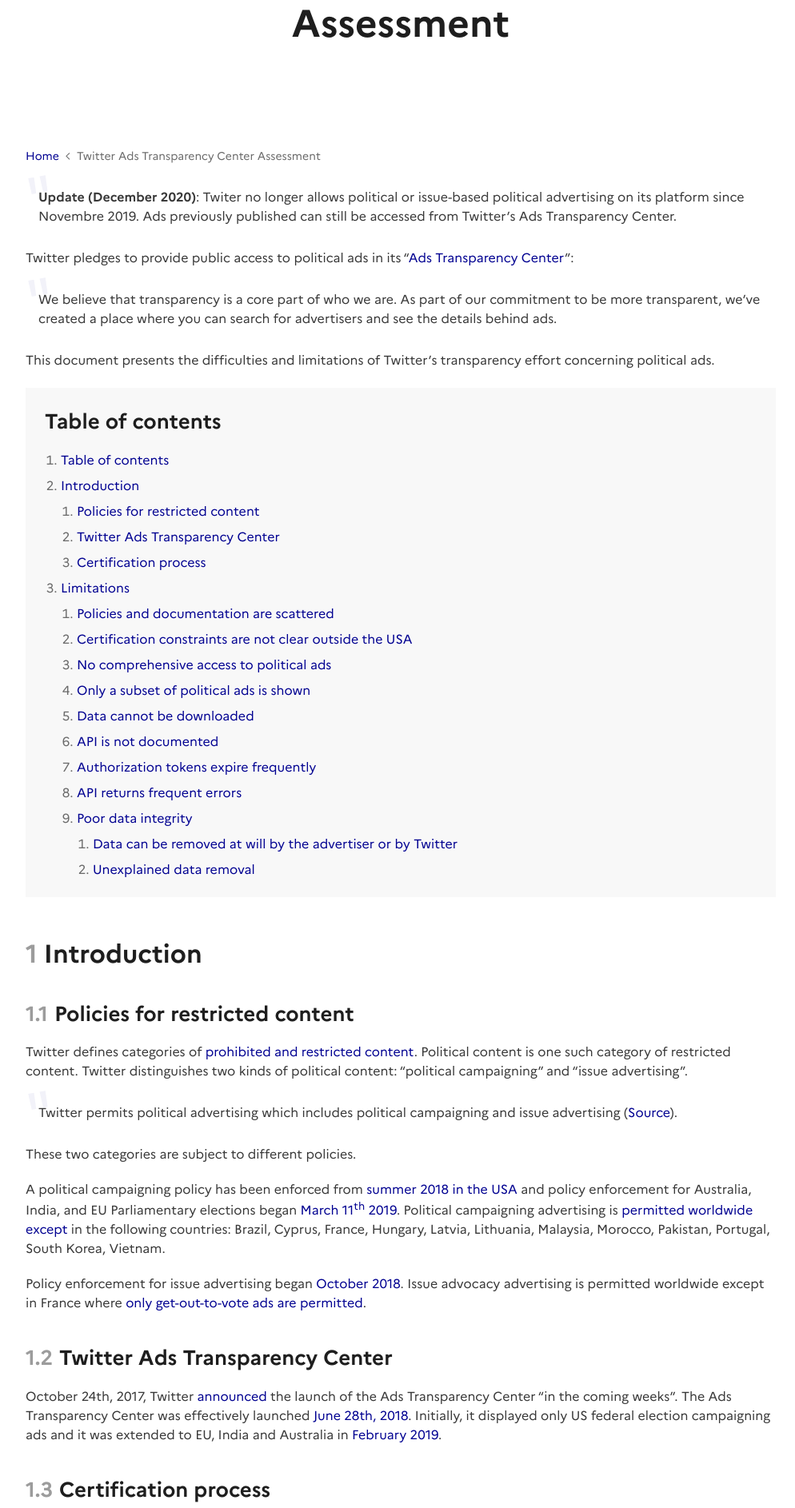
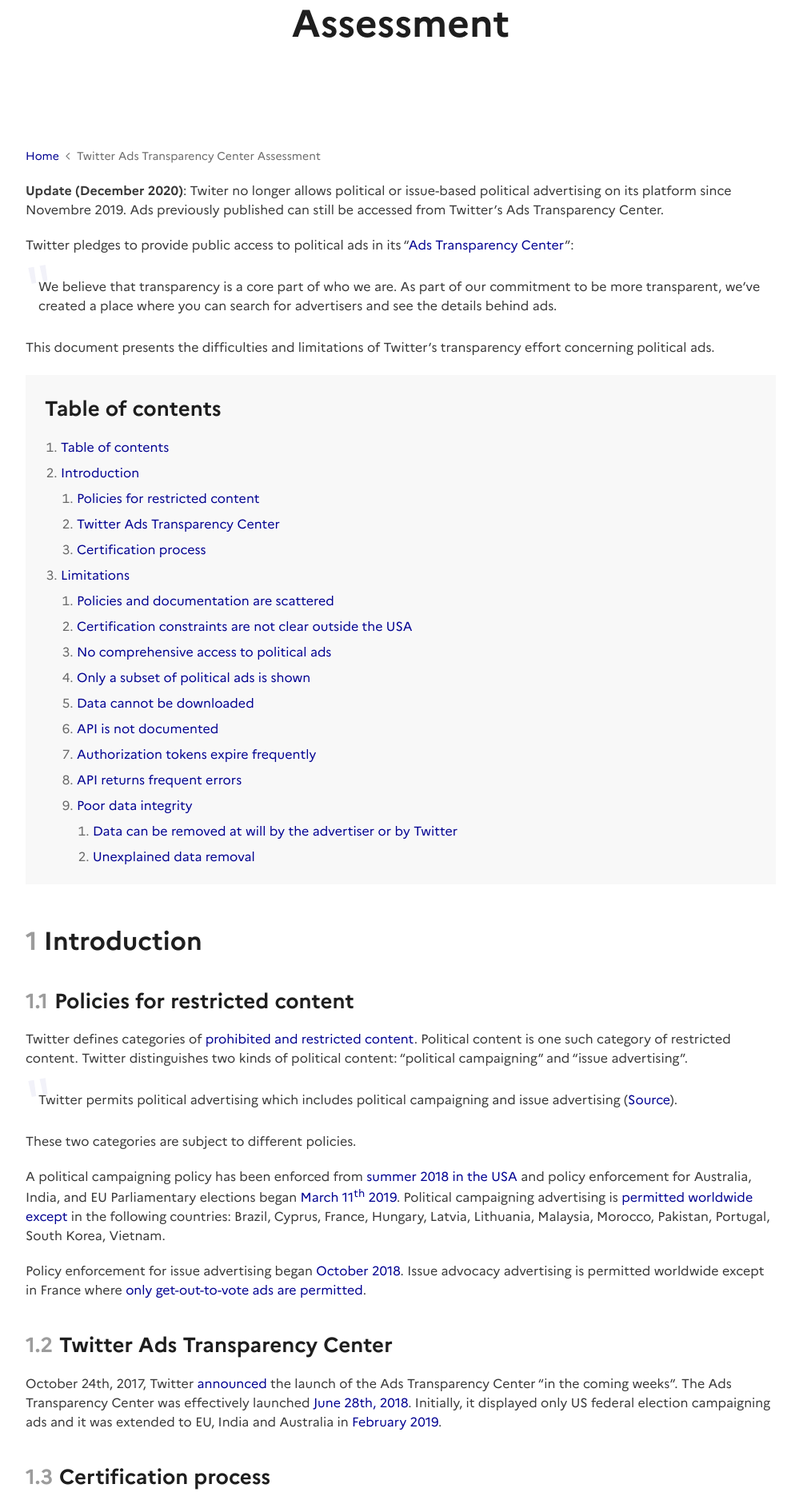
Before and after one commit to ambanum/disinfo.quaidorsay.fr, a Jekyll site: the page built from _pages/en/twitter-ads-transparency-center-assessment.md, in a window 1280 px wide. Shown: the part 338-2224 px from the top of the page at 80% size, without its empty margins (139-1133 px from the left). Built offline with Jekyll 4.4.1, drawn with Linux system fonts in a browser that asks for light colours; comment, search, counter and statistics services are not loaded.

Commit message:
Remove blockquote on update msg

```diff
--- a/_pages/en/twitter-ads-transparency-center-assessment.md
+++ b/_pages/en/twitter-ads-transparency-center-assessment.md
@@ -12,7 +12,7 @@
 
 {% include breadcrumb.html %}
 
-> **Update (December 2020)**: Twiter no longer allows political or issue-based political advertising on its platform since Novembre 2019. Ads previously published can still be accessed from Twitter's Ads Transparency Center.
+**Update (December 2020)**: Twiter no longer allows political or issue-based political advertising on its platform since Novembre 2019. Ads previously published can still be accessed from Twitter's Ads Transparency Center.
 
 Twitter pledges to provide public access to political ads in its “[Ads Transparency Center](https://ads.twitter.com/transparency)”:
 
```
